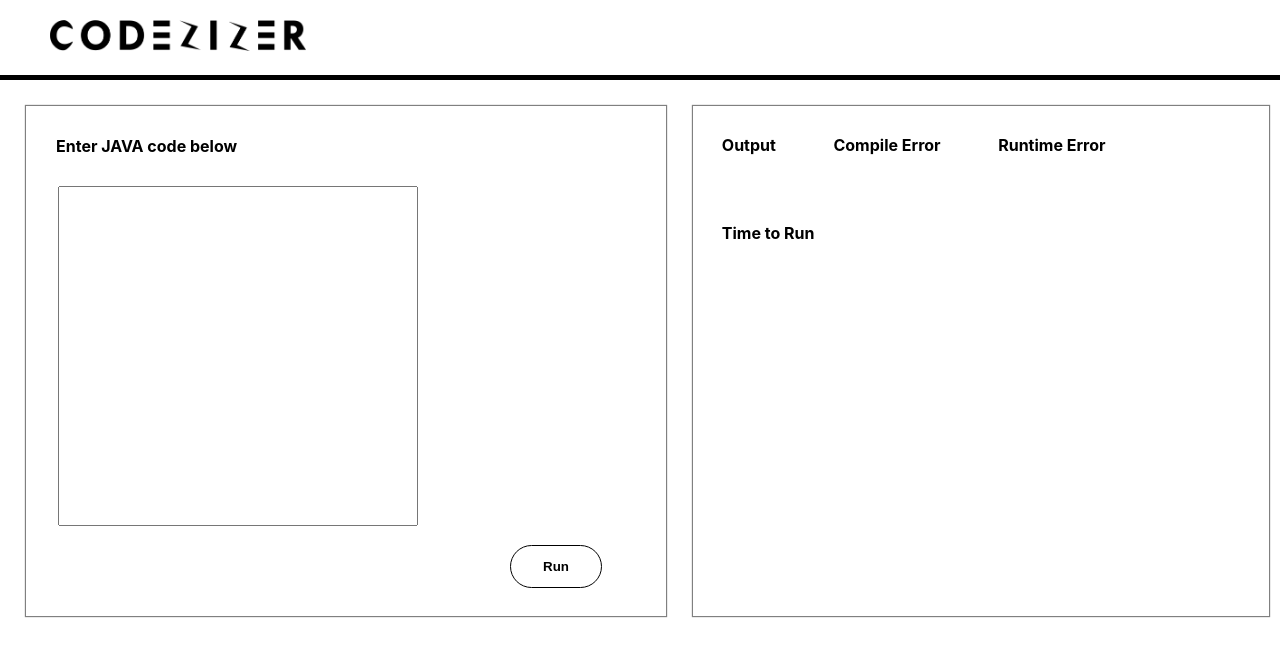
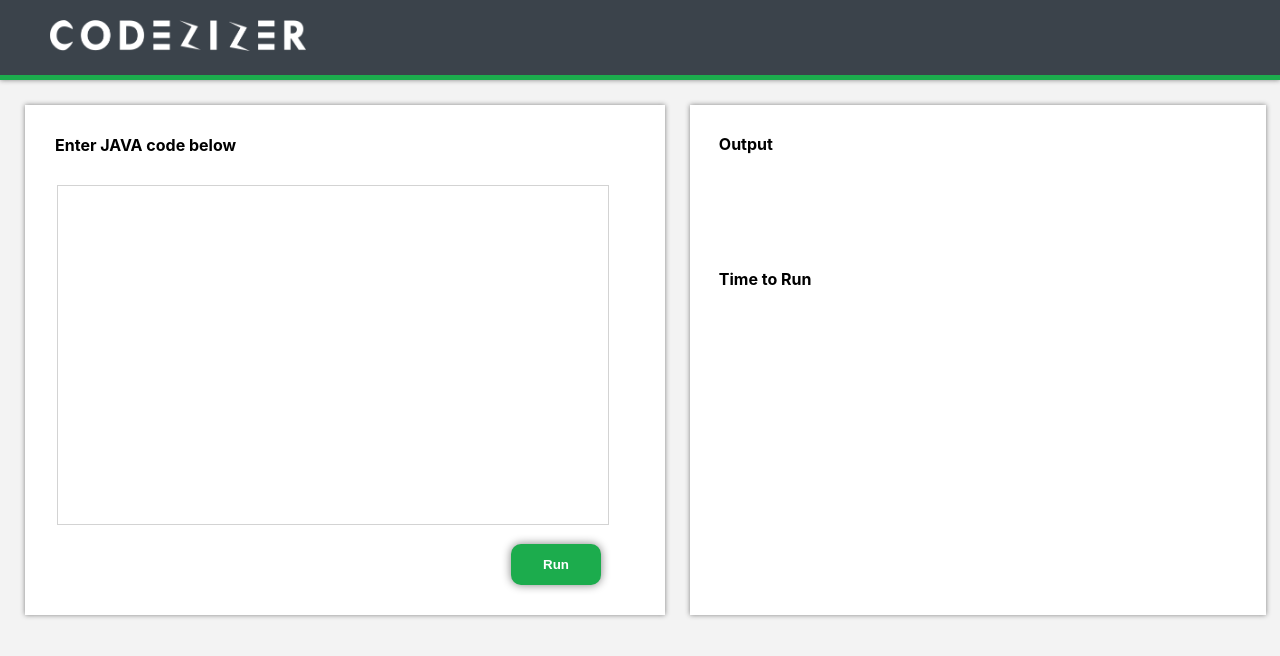
Before and after one commit to mkgwar/CodeZizer, a React (Create React App) app in the folder Frontend/: page / in a window 1280 px wide. Shown: the top 656 px of the page. Built offline with nearby package versions, Linux system fonts and the light colour scheme.

Commit message:
optimized frontend

```diff
--- a/Frontend/src/App.css
+++ b/Frontend/src/App.css
@@ -36,10 +36,3 @@
     transform: rotate(360deg);
   }
 }
-
-.form textarea
-{
-  width: 50%;
-  height: 300px;
-  resize: none;
-}
--- a/Frontend/src/CodeForm.css
+++ b/Frontend/src/CodeForm.css
@@ -9,6 +9,8 @@
     padding: 3%;
     margin-top: 5px;
     outline: none;
+    border: 1px solid lightgrey;
+    font-size: 1.1em;
 }
 
 .compiler_div
@@ -18,8 +20,7 @@
     width:50%;
     background: white;
     margin-left: 25px;
-    box-shadow: 0px 0px 1px  grey;
-    border: 1px solid grey;
+    box-shadow: 0px 0px 5px  grey;
 }
 
 .output_div
@@ -29,22 +30,22 @@
     height: 510px;
     background: white;
     margin-left: 25px;
-    box-shadow: 0px 0px 1px  grey;
-    border: 1px solid grey;
+    box-shadow: 0px 0px 5px  grey;
+
 }
 
 .form button
 {
     padding: 2% 5%;
     font-weight: bold;
-    background:white;
-    color: black;
+    background:#1cac4d;
+    color: white;
     float: right;
     margin-right: 10%;
     margin-bottom: 3%;
-    border: 1px solid black;
-    box-shadow: none;
-    border-radius: 50px;
+    box-shadow: 0px 0px 10px  grey;
+    border: none;
+    border-radius: 10px;
 }
 
 .form button:hover
@@ -55,10 +56,9 @@
 
 .output_div p
 {
-    float: left;
     margin: 5%;
-    overflow-wrap: inherit;
-    max-width: 150px;
+    margin-bottom: 20%;
+    display: block;
 }
 
 .output_div span
@@ -66,22 +66,23 @@
     text-align: center;
     display: block;
     margin-top: 10%;
-    max-width: 60px;
+    font-size: 1.1em;
+    font-weight: 500;
 }
 
 .logo
 {
     width: 20%;
     margin: 20px 50px;
-
 }
 
 .menu_div
 {
-    background: rgb(255, 255, 255);
-    border-bottom: 5px solid black;
+    background: #3b434b;
+    border-bottom: 5px solid #1cac4d;
     margin-bottom: 25px;
     padding: 0px;
+    box-shadow: 0px 0px 5px  grey;
 }
 
 .compiler_div h2
@@ -92,7 +93,26 @@
 
 .main_div
 {
-    background: white;
-    width: 100%;
-    height: 100%;
+    background: #f3f3f3;
+    position:fixed;
+    width:100%;
+    height:100%;
+    overflow-y: scroll
 }
+
+.output_result
+{
+    color: #1cac4d;
+}
+
+.compile_result, .runtime_result
+{
+    color: rgb(192, 79, 79);
+}
+
+.timer_result
+{
+    font-family: "Agency FB";
+    font-weight: bold;
+    font-size: 1.2em;
+}
--- a/Frontend/src/CodeForm.js
+++ b/Frontend/src/CodeForm.js
@@ -51,7 +51,7 @@ class CodeForm extends Component
                 (
                     {
                         output: response.data.output,
-                        compileError: response.data.compileError,
+                        compileError: "Compile error:\n" + response.data.compileError,
                         runtimeError: response.data.runtimeError,
                         timeToRun: response.data.timeToRun + " ms"
                     }
@@ -90,10 +90,19 @@ class CodeForm extends Component
 
             <div className = "output_div">
 
-            <p><b>Output</b> <span>{this.state.output}</span></p>
-            <p><b>Compile Error</b> <span>{this.state.compileError}</span></p>
-            <p><b>Runtime Error</b> <span>{this.state.runtimeError}</span></p>
-            <p><b>Time to Run</b> <span>{this.state.timeToRun}</span></p>
+            <p><b>Output</b>
+            <span>
+               <div className="output_result">{this.state.output}</div>
+               <div className="compile_result">{this.state.compileError}</div>
+               <div className="runtime_result"> {this.state.runtimeError}</div>
+            </span>
+            </p>
+
+            <p><b>Time to Run</b>
+            <span>
+               <div className= "timer_result"> {this.state.timeToRun} </div>
+            </span>
+            </p>
 
             </div>
 
```
Also changed, not shown: Frontend/src/Logo.png.
